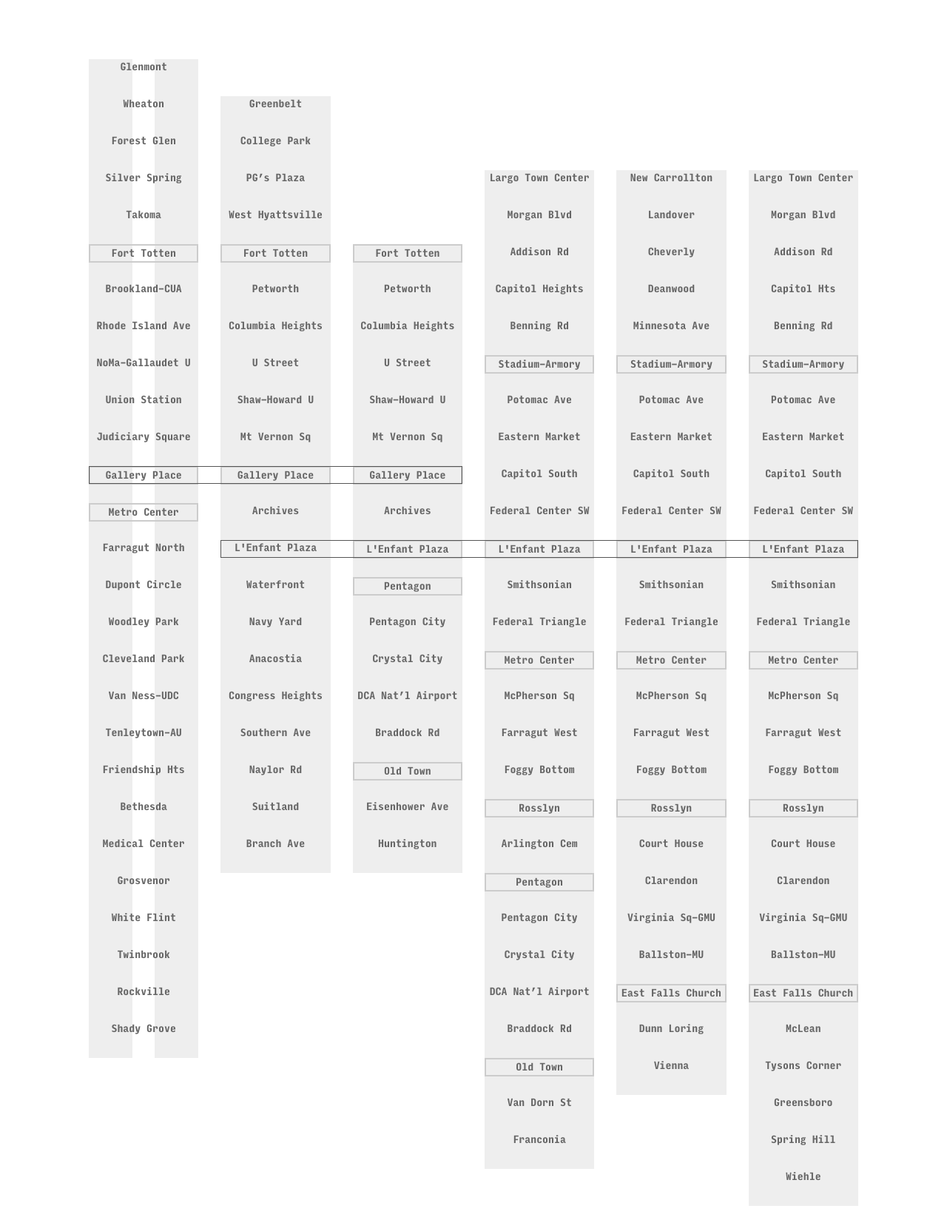
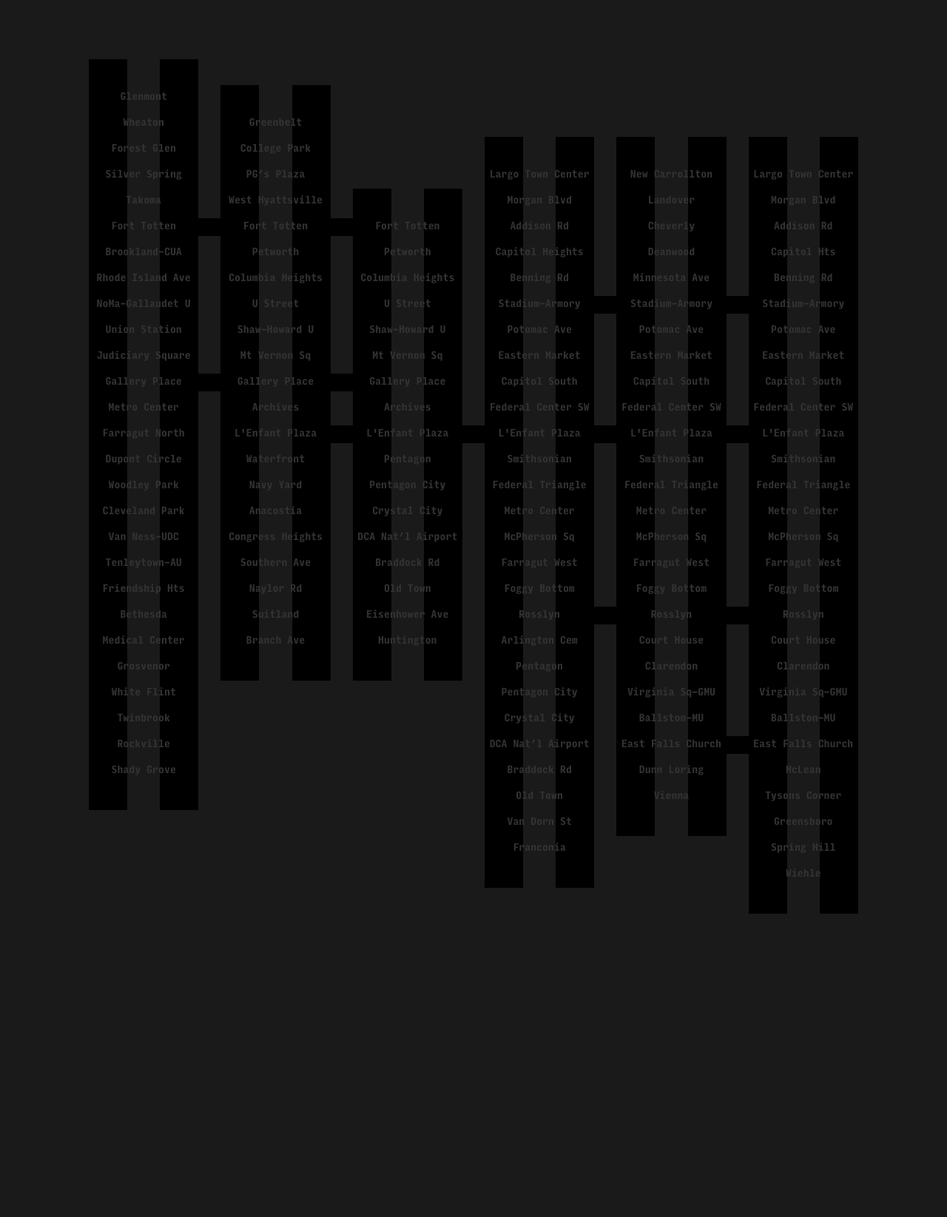
Before and after one commit to developmentseed/metro-dc, a Jekyll site: the page built from index.html, in a window 1280 px wide. Shown: the whole page at 74% size. Built offline with Jekyll 4.4.1, drawn with Linux system fonts in a browser that asks for light colours; nearby versions of some CDN libraries; after the commit the page ends 1250 px from its top, so only the background shows below that.

Commit message:
updates colors and graphics

```diff
--- a/css/main.scss
+++ b/css/main.scss
@@ -47,7 +47,7 @@
 
 body {
   margin-top: 80px;
-  background: #fff;
+  background: #1A1A1A;
 }
 
 section {
@@ -59,17 +59,19 @@
 }
 
 ul {
+	padding-top:40px;
+	padding-bottom:30px;
 	margin-left: 0px;
 	font-size: 14px;
-	color: #666;
+	color: #333333;
 	font-family:InputMonoCondensed-Bold;
 	text-align:center;
-	background: #eee;
+	background:#000;
 }
 
 li {
 	display: block;
-	height:50px;
+	height:35px;
 	z-index: 10;
 	position: relative;
 }
@@ -83,56 +85,77 @@
    margin-left: auto;
    top: 0;
    height: 100%;
-   width: 30px;
-   background: #fff;
+   width: 25%;
+   background: #1A1A1A;
    z-index: 1;
 }
 
 .train {
- width: 30%;
- height: 10px;
+ width: 35%;
+ height: 12px;
  background: #ccc;
  text-indent: -9999px;
  position:absolute;
- top:0;
- left:10px;
+ top:0.5rem;
+ left:0px;
+ z-index: -5;
 }
 
 .train-line-red .train{
-background:#000;
+background:#FF0000;
+}
+
+.train-line-green .train{
+background:#8CFF00;
+}
+
+.train-line-yellow .train{
+background:#FFF000;
+}
+
+.train-line-blue .train{
+background:#1A00FF;
+}
+
+.train-line-orange .train{
+background:#FF8000;
+}
+
+.train-line-silver .train{
+background:#CACACA3;
 }
 
 .inbound-train {
   position:absolute;
-  right:10px;
+  right:0px;
   left: auto;
 }
 
 .yellow-line-margin {
-margin-top:250px;
+margin-top:175px;
 }
 
 .green-line-margin {
-margin-top:50px;
+margin-top:35px;
 }
 
 .orange-line-margin {
-margin-top:150px;
+margin-top:105px;
 }
 
 .silver-line-margin {
-margin-top:150px;
+margin-top:105px;
 }
 
 .blue-line-margin {
-margin-top:150px;
+margin-top:105px;
 }
 
 .transfer {
   position:absolute;
   height: 24px;
-  border: 1px solid #555;
-  z-index: 1000;
+  background-color: #000;
+  z-index: -1000;
 }
 
 @font-face {
@@ -142,5 +165,5 @@
 }
 
 .connection{
-border: 2px solid #ccc;
+border: 0px solid #ccc;
 }
--- a/index.html
+++ b/index.html
@@ -5,6 +5,10 @@
 
 <div class="transfer" data-official-title="L'Enfant Plaza"></div>
 <div class="transfer" data-official-title="Gallery Pl-Chinatown"></div>
+<div class="transfer" data-official-title="Fort Totten"></div>
+<div class="transfer" data-official-title="Stadium–Armory"></div>
+<div class="transfer" data-official-title="Rosslyn"></div>
+<div class="transfer" data-official-title="East Falls Church"></div>
 
 <div class="row">
 
@@ -16,13 +20,13 @@
 <li class="station" data-official-title="Forest Glen">Forest Glen</li>
 <li class="station" data-official-title="Silver Spring">Silver Spring</li>
 <li class="station" data-official-title="Takoma">Takoma</li>
-<li class="station" data-official-title="Fort Totten"><div class="connection">Fort Totten</div></li>
+<li class="station" data-official-title="Fort Totten">Fort Totten</li>
 <li class="station" data-official-title="Brookland-CUA">Brookland-CUA</li>
 <li class="station" data-official-title="Rhode Island Ave-Brentwood">Rhode Island Ave</li>
 <li class="station" data-official-title="NoMa-Gallaudet">NoMa-Gallaudet U</li>
 <li class="station" data-official-title="Union Station">Union Station</li>
 <li class="station" data-official-title="Judiciary Square">Judiciary Square</li>
-<li class="station" data-official-title="Gallery Pl-Chinatown"><div class="connection">Gallery Place</div></li>
+<li class="station" data-official-title="Gallery Pl-Chinatown">Gallery Place</li>
 <li class="station" data-official-title="Metro Center"><div class="connection">Metro Center</div></li>
 <li class="station" data-official-title="Farragut North">Farragut North</li>
 <li class="station" data-official-title="Dupont Circle">Dupont Circle</li>
@@ -41,19 +45,20 @@
 </ul>
 </div>
 
-<div class="col-md-2 train-line">
+<div class="col-md-2 train-line train-line-green">
+<div class="divider"></div>
 <ul class="green-line-margin" data-line="GR">
 <li class="station" data-official-title="Greenbelt">Greenbelt</li>
 <li class="station" data-official-title="College Park-U of MD">College Park</li>
 <li class="station" data-official-title="Prince George's Plaza">PG’s Plaza</li>
 <li class="station" data-official-title="West Hyattsville">West Hyattsville</li>
-<li class="station" data-official-title="Fort Totten"><div class="connection">Fort Totten</div></li>
+<li class="station" data-official-title="Fort Totten">Fort Totten</li>
 <li class="station" data-official-title="Georgia Ave-Petworth">Petworth</li>
 <li class="station" data-official-title="Columbia Heights">Columbia Heights</li>
 <li class="station" data-official-title="U Street/African-Amer Civil War Memorial/Cardozo">U Street</li>
 <li class="station" data-official-title="Shaw-Howard U">Shaw–Howard U</li>
 <li class="station" data-official-title="Mt Vernon Sq 7th St-Convention Center">Mt Vernon Sq</li>
-<li class="station" data-official-title="Gallery Pl-Chinatown"><div class="connection">Gallery Place</div></li>
+<li class="station" data-official-title="Gallery Pl-Chinatown">Gallery Place</li>
 <li class="station" data-official-title="Archives-Navy Memorial-Penn Quarter">Archives</li>
 <li class="station" data-official-title="L'Enfant Plaza">L'Enfant Plaza</li>
 <li class="station" data-official-title="Waterfront">Waterfront</li>
@@ -67,17 +72,18 @@
 </ul>
 </div>
 
-<div class="col-md-2 train-line">
+<div class="col-md-2 train-line train-line-yellow">
+<div class="divider"></div>
 <ul class="yellow-line-margin" data-line="YL">
-<li class="station" data-official-title="Fort Totten"><div class="connection">Fort Totten</div></li>
+<li class="station" data-official-title="Fort Totten">Fort Totten</li>
 <li class="station" data-official-title="Georgia Ave-Petworth">Petworth</li>
 <li class="station" data-official-title="Columbia Heights">Columbia Heights</li>
 <li class="station" data-official-title="U Street/African-Amer Civil War Memorial/Cardozo">U Street</li>
 <li class="station" data-official-title="Shaw-Howard U">Shaw–Howard U</li>
 <li class="station" data-official-title="Mt Vernon Sq 7th St-Convention Center">Mt Vernon Sq</li>
-<li class="station" data-official-title="Gallery Pl-Chinatown"><div class="connection">Gallery Place</div></li>
+<li class="station" data-official-title="Gallery Pl-Chinatown">Gallery Place</li>
 <li class="station" data-official-title="Archives-Navy Memorial-Penn Quarter">Archives</li>
-<li class="station" data-official-title="L'Enfant Plaza"><div class="connection">L'Enfant Plaza</div></li>
+<li class="station" data-official-title="L'Enfant Plaza">L'Enfant Plaza</li>
 <li class="station" data-official-title="Pentagon"><div class="connection">Pentagon</div></li>
 <li class="station" data-official-title="Pentagon City">Pentagon City</li>
 <li class="station" data-official-title="Crystal City">Crystal City</li>
@@ -89,26 +95,27 @@
 </ul>
 </div>
 
-<div class="col-md-2 train-line">
+<div class="col-md-2 train-line train-line-blue">
+<div class="divider"></div>
 <ul class="blue-line-margin" data-line="BL">
 <li class="station" data-official-title="Largo Town Center">Largo Town Center</li>
 <li class="station" data-official-title="Morgan Boulevard">Morgan Blvd</li>
 <li class="station" data-official-title="Addison Road-Seat Pleasant">Addison Rd</li>
 <li class="station" data-official-title="Capitol Heights">Capitol Heights</li>
 <li class="station" data-official-title="Benning Road">Benning Rd</li>
-<li class="station" data-official-title="Stadium–Armory"><div class="connection">Stadium–Armory</div></li>
+<li class="station" data-official-title="Stadium–Armory">Stadium–Armory</li>
 <li class="station" data-official-title="Potomac Ave">Potomac Ave</li>
 <li class="station" data-official-title="Eastern Market">Eastern Market</li>
 <li class="station" data-official-title="Capitol South">Capitol South</li>
 <li class="station" data-official-title="Federal Center SW">Federal Center SW</li>
-<li class="station" data-official-title="L'Enfant Plaza"><div class="connection">L'Enfant Plaza</div></li>
+<li class="station" data-official-title="L'Enfant Plaza">L'Enfant Plaza</li>
 <li class="station" data-official-title="Smithsonian">Smithsonian</li>
 <li class="station" data-official-title="Federal Triangle">Federal Triangle</li>
 <li class="station" data-official-title="Metro Center"><div class="connection">Metro Center</div></li>
 <li class="station" data-official-title="McPherson Square">McPherson Sq</li>
 <li class="station" data-official-title="Farragut West">Farragut West</li>
 <li class="station" data-official-title="Foggy Bottom-GWU">Foggy Bottom</li>
-<li class="station" data-official-title="Rosslyn"><div class="connection">Rosslyn</div></li>
+<li class="station" data-official-title="Rosslyn">Rosslyn</li>
 <li class="station" data-official-title="Arlington Cemetery">Arlington Cem</li>
 <li class="station" data-official-title="Pentagon"><div class="connection">Pentagon</div></li>
 <li class="station" data-official-title="Pentagon City">Pentagon City</li>
@@ -121,61 +128,63 @@
 </ul>
 </div>
 
-<div class="col-md-2 train-line">
+<div class="col-md-2 train-line train-line-orange">
+<div class="divider"></div>
 <ul class="orange-line-margin" data-line="OR">
 <li class="station" data-official-title="New Carrollton">New Carrollton</li>
 <li class="station" data-official-title="Landover">Landover</li>
 <li class="station" data-official-title="Cheverly">Cheverly</li>
 <li class="station" data-official-title="Deanwood">Deanwood</li>
 <li class="station" data-official-title="Minnesota Ave">Minnesota Ave</li>
-<li class="station" data-official-title="Stadium–Armory"><div class="connection">Stadium–Armory</div></li>
+<li class="station" data-official-title="Stadium–Armory">Stadium–Armory</li>
 <li class="station" data-official-title="Potomac Ave">Potomac Ave</li>
 <li class="station" data-official-title="Eastern Market">Eastern Market</li>
 <li class="station" data-official-title="Capitol South">Capitol South</li>
 <li class="station" data-official-title="Federal Center SW">Federal Center SW</li>
-<li class="station" data-official-title="L'Enfant Plaza"><div class="connection">L'Enfant Plaza</div></li>
+<li class="station" data-official-title="L'Enfant Plaza">L'Enfant Plaza</li>
 <li class="station" data-official-title="Smithsonian">Smithsonian</li>
 <li class="station" data-official-title="Federal Triangle">Federal Triangle</li>
 <li class="station" data-official-title="Metro Center"><div class="connection">Metro Center</div></li>
 <li class="station" data-official-title="McPherson Square">McPherson Sq</li>
 <li class="station" data-official-title="Farragut West">Farragut West</li>
 <li class="station" data-official-title="Foggy Bottom-GWU">Foggy Bottom</li>
-<li class="station" data-official-title="Rosslyn"><div class="connection">Rosslyn</div></li>
+<li class="station" data-official-title="Rosslyn">Rosslyn</li>
 <li class="station" data-official-title="Court House">Court House</li>
 <li class="station" data-official-title="Clarendon">Clarendon</li>
 <li class="station" data-official-title="Virginia Square-GMU">Virginia Sq–GMU</li>
 <li class="station" data-official-title="Ballston-MU">Ballston–MU</li>
-<li class="station" data-official-title="East Falls Church"><div class="connection">East Falls Church</div></li>
+<li class="station" data-official-title="East Falls Church">East Falls Church</li>
 <li class="station" data-official-title="Dunn Loring-Merrifield">Dunn Loring</li>
 <li class="station" data-official-title="Vienna/Fairfax-GMU">Vienna</li>
 </ul>
 </div>
 
-<div class="col-md-2 train-line">
+<div class="col-md-2 train-line train-line-silver">
+<div class="divider"></div>
 <ul class="silver-line-margin" data-line="SV">
-<li class="station" data-official-title="Largo Town Center">Largo Town Center<hr></li>
+<li class="station" data-official-title="Largo Town Center">Largo Town Center</li>
 <li class="station" data-official-title="Morgan Boulevard">Morgan Blvd</li>
 <li class="station" data-official-title="Addison Road-Seat Pleasant">Addison Rd</li>
 <li class="station" data-official-title="Capitol Heights">Capitol Hts</li>
 <li class="station" data-official-title="Benning Road">Benning Rd</li>
-<li class="station" data-official-title="Stadium–Armory"><div class="connection">Stadium–Armory</div></li>
+<li class="station" data-official-title="Stadium–Armory">Stadium–Armory</li>
 <li class="station" data-official-title="Potomac Ave">Potomac Ave</li>
 <li class="station" data-official-title="Eastern Market">Eastern Market</li>
 <li class="station" data-official-title="Capitol South">Capitol South</li>
 <li class="station" data-official-title="Federal Center SW">Federal Center SW</li>
-<li class="station" data-official-title="L'Enfant Plaza"><div class="connection">L'Enfant Plaza</div></li>
+<li class="station" data-official-title="L'Enfant Plaza">L'Enfant Plaza</li>
 <li class="station" data-official-title="Smithsonian">Smithsonian</li>
 <li class="station" data-official-title="Federal Triangle">Federal Triangle</li>
 <li class="station" data-official-title="Metro Center"><div class="connection">Metro Center</div></li>
 <li class="station" data-official-title="McPherson Square">McPherson Sq</li>
 <li class="station" data-official-title="Farragut West">Farragut West</li>
 <li class="station" data-official-title="Foggy Bottom-GWU">Foggy Bottom</li>
-<li class="station" data-official-title="Rosslyn"><div class="connection">Rosslyn</div></li>
+<li class="station" data-official-title="Rosslyn">Rosslyn</li>
 <li class="station" data-official-title="Court House">Court House</li>
 <li class="station" data-official-title="Clarendon">Clarendon</li>
 <li class="station" data-official-title="Virginia Square-GMU">Virginia Sq–GMU</li>
 <li class="station" data-official-title="Ballston-MU">Ballston–MU</li>
-<li class="station" data-official-title="East Falls Church"><div class="connection">East Falls Church</div></li>
+<li class="station" data-official-title="East Falls Church">East Falls Church</li>
 <li class="station" data-official-title="McLean">McLean</li>
 <li class="station" data-official-title="Tysons Corner">Tysons Corner</li>
 <li class="station" data-official-title="Greensboro">Greensboro</li>
--- a/js/app.js
+++ b/js/app.js
@@ -3,7 +3,7 @@
 // run the init function every 'x' seconds
 setInterval(function(){
   init();
-}, 3000);
+}, 500);
 
 // loop over all the transfer divs and call the draw function for each one
 $('.transfer').each(function(index, value) {
```
Also changed, not shown: 4 other files.
